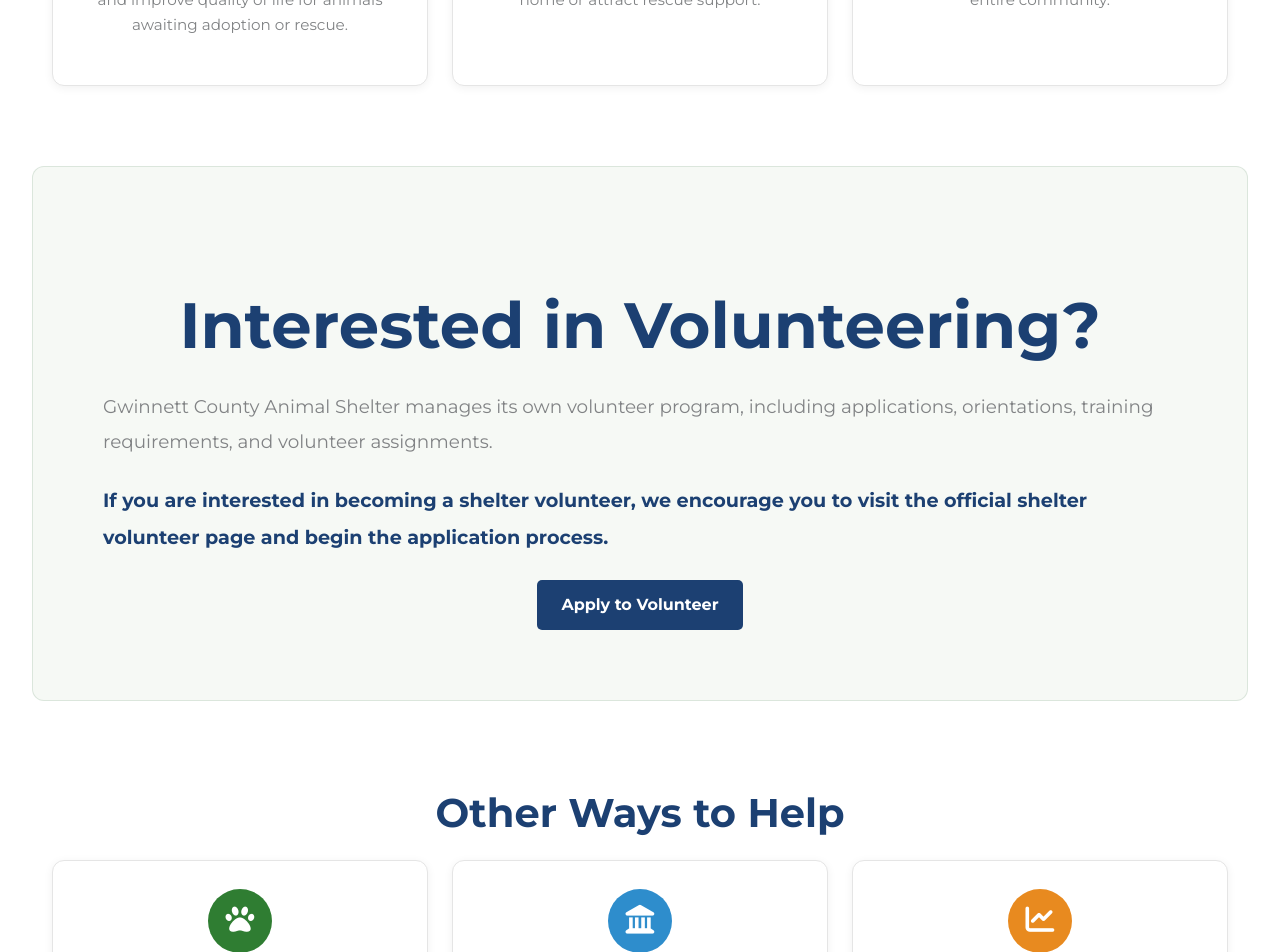
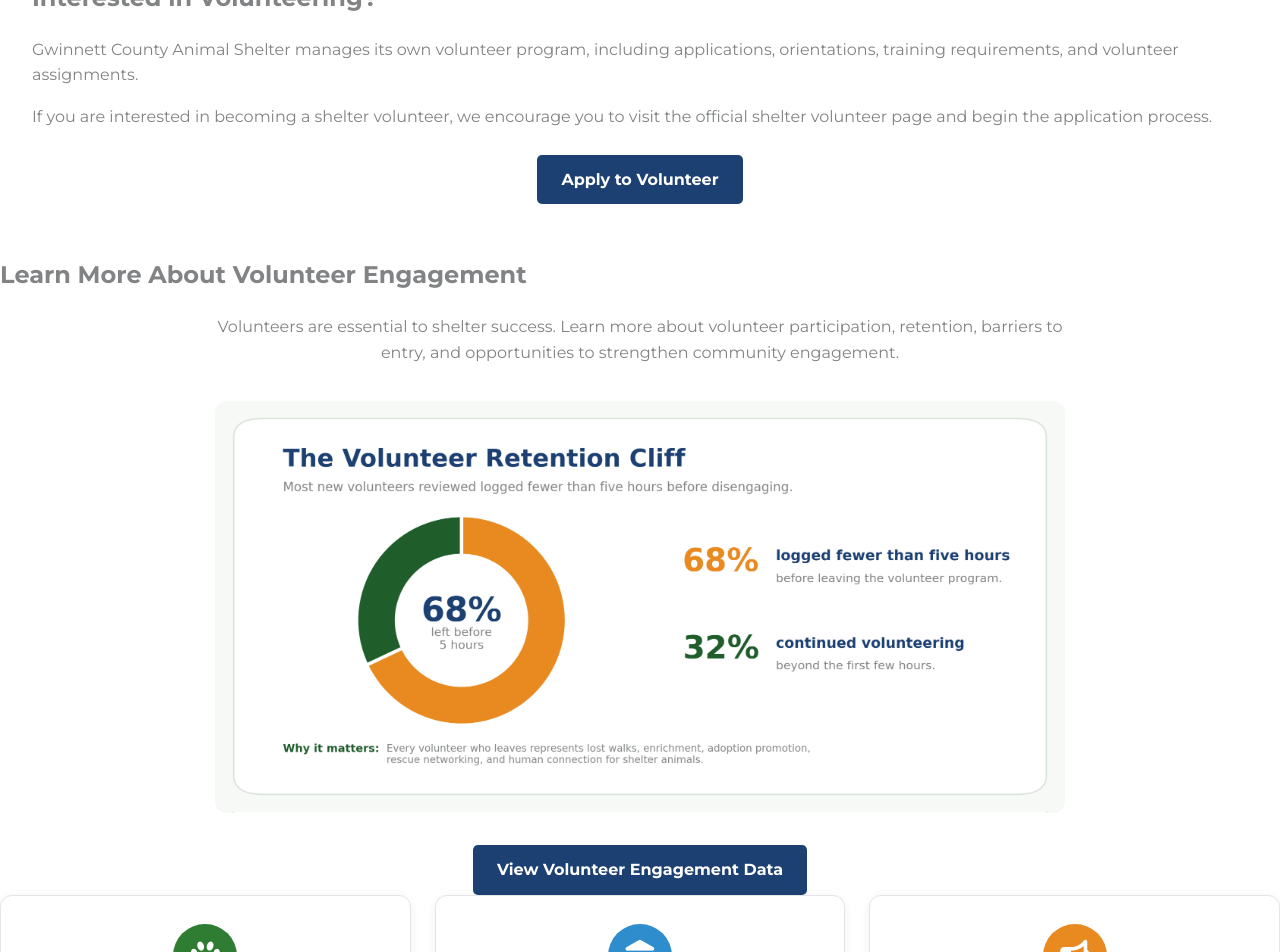
Before and after one commit to whitleybacon/gwinnett-animal-advocacy-alliance, a Jekyll site: the page built from get-involved/volunteer-shelter/index.html, in a window 1280 px wide and 1400 px high, scrolled down 615 px. Shown: the top 952 px of the window. Built offline with Jekyll 4.4.1, drawn with Linux system fonts in a browser that asks for light colours; some of the changed text lies outside the part shown.

Commit message:
Update index.html

```diff
--- a/get-involved/volunteer-shelter/index.html
+++ b/get-involved/volunteer-shelter/index.html
@@ -3,15 +3,9 @@
 title: Volunteer at the Shelter
 ---
 
-<section class="home-section">
-    <h2>Volunteer at the Shelter</h2>
 <p class="section-intro">
     Volunteers play a critical role in improving the lives of shelter animals. From walking dogs and socializing cats to helping with events and adoptions, volunteers provide enrichment, exercise, and human connection that animals desperately need.
 </p>
-</section>
-
-<section class="home-section">
-
 <div class="home-card-grid three-across-cards">
 
     <div class="home-card">
@@ -19,7 +13,9 @@
             <i class="fas fa-dog"></i>
         </div>
         <h3>Help Shelter Animals</h3>
-            <p>Volunteers provide exercise, enrichment, and socialization that help reduce stress and improve quality of life for animals awaiting adoption or rescue.</p>
+        <p>
+            Volunteers provide exercise, enrichment, and socialization that help reduce stress and improve quality of life for animals awaiting adoption or rescue.
+        </p>
     </div>
 
     <div class="home-card">
@@ -27,7 +23,9 @@
             <i class="fas fa-heart"></i>
         </div>
         <h3>Make a Difference</h3>
-            <p>Every walk, photo, social media post, and interaction can help an animal find a home or attract rescue support.</p>
+        <p>
+            Every walk, photo, social media post, and interaction can help an animal find a home or attract rescue support.
+        </p>
     </div>
 
     <div class="home-card">
@@ -35,15 +33,12 @@
             <i class="fas fa-users"></i>
         </div>
         <h3>Support Your Community</h3>
-            <p>Strong volunteer programs benefit animals, shelter staff, adopters, and the entire community.</p>
+        <p>
+            Strong volunteer programs benefit animals, shelter staff, adopters, and the entire community.
+        </p>
     </div>
 
 </div>
-
-</section>
-
-<section class="who-we-are-section">
-    <div class="who-we-are-text">
     <h2>Interested in Volunteering?</h2>
 
     <p>
@@ -62,12 +57,30 @@
             Apply to Volunteer
         </a>
     </div>
+
 </div>
-</section>
+<h2>Learn More About Volunteer Engagement</h2>
 
-<section class="home-section">
-    <h2>Other Ways to Help</h2>
+<p class="section-intro">
+    Volunteers are essential to shelter success. Learn more about volunteer participation, retention, barriers to entry, and opportunities to strengthen community engagement.
+</p>
 
+<div style="max-width:850px; margin:0 auto;">
+    <a href="/issues/volunteer-engagement/">
+        <picture>
+            <source media="(max-width: 768px)" srcset="/assets/volunteer-retention-mobile.png">
+            <img src="/assets/volunteer-retention-desktop.png"
+                 alt="Volunteer engagement and retention data"
+                 style="width:100%; height:auto; border-radius:12px;">
+        </picture>
+    </a>
+</div>
+
+<div class="center-button" style="margin-top:2rem;">
+    <a href="/issues/volunteer-engagement/" class="btn">
+        View Volunteer Engagement Data
+    </a>
+</div>
 <div class="home-card-grid three-across-cards">
 
     <a href="/get-involved/join-our-team/" class="home-card">
@@ -88,21 +101,16 @@
         <span>Learn More</span>
     </a>
 
-        <a href="/issues/volunteer-program/" class="home-card">
+    <a href="/county-leadership/" class="home-card">
         <div class="home-card-icon icon-orange">
-                <i class="fas fa-chart-line"></i>
+            <i class="fas fa-bullhorn"></i>
         </div>
-            <h3>Volunteer Program Concerns</h3>
-            <p>Learn more about volunteer participation, retention, barriers to entry, and opportunities for improvement.</p>
-            <span>Read More</span>
+        <h3>Contact Leadership</h3>
+        <p>Share concerns and advocate for improvements that benefit animals and the community.</p>
+        <span>Take Action</span>
     </a>
 
 </div>
-
-</section>
-
-<section class="difference-section">
-    <div class="difference-content">
     <h2>Animals Need People Who Care</h2>
 
     <p>
@@ -110,5 +118,6 @@
     </p>
 
     <a href="/get-involved/" class="btn">Explore More Ways to Help</a>
+
 </div>
 </section>
```
Lines whose indentation alone changed are shown as unchanged.
